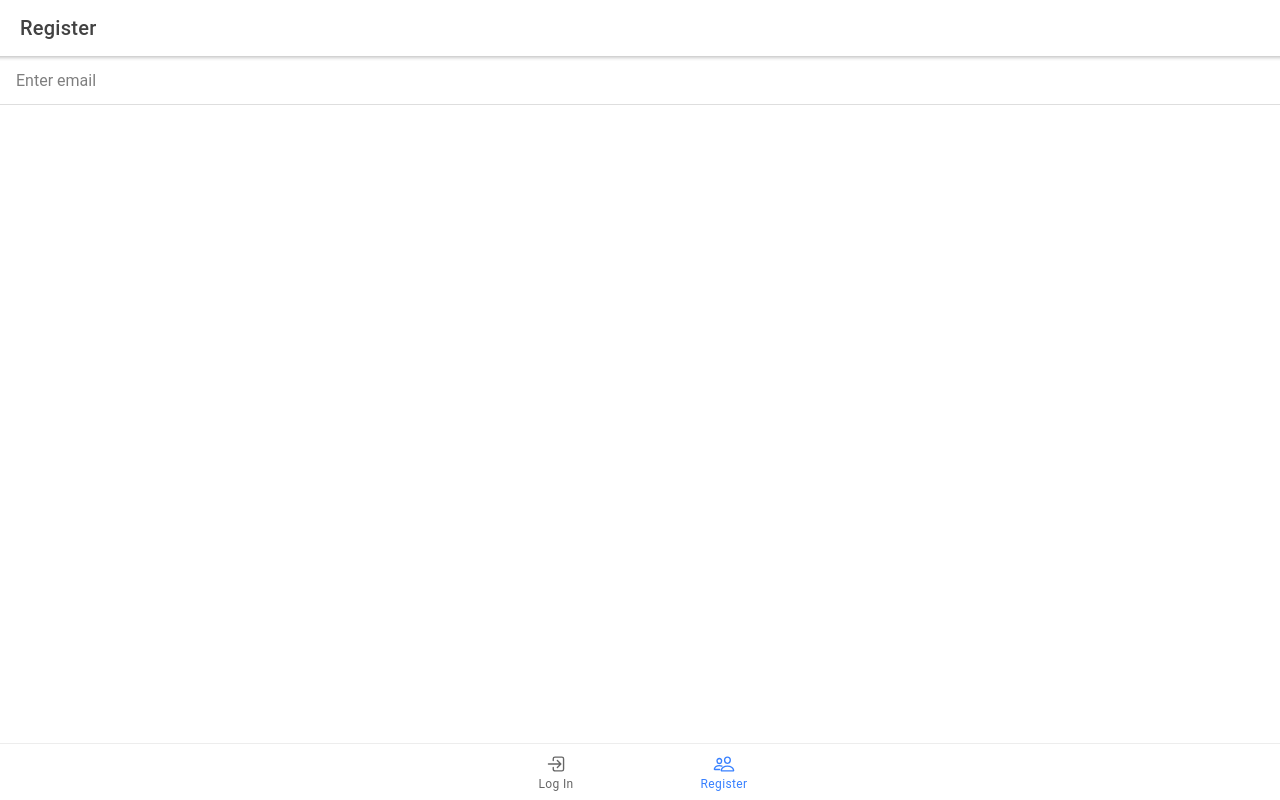
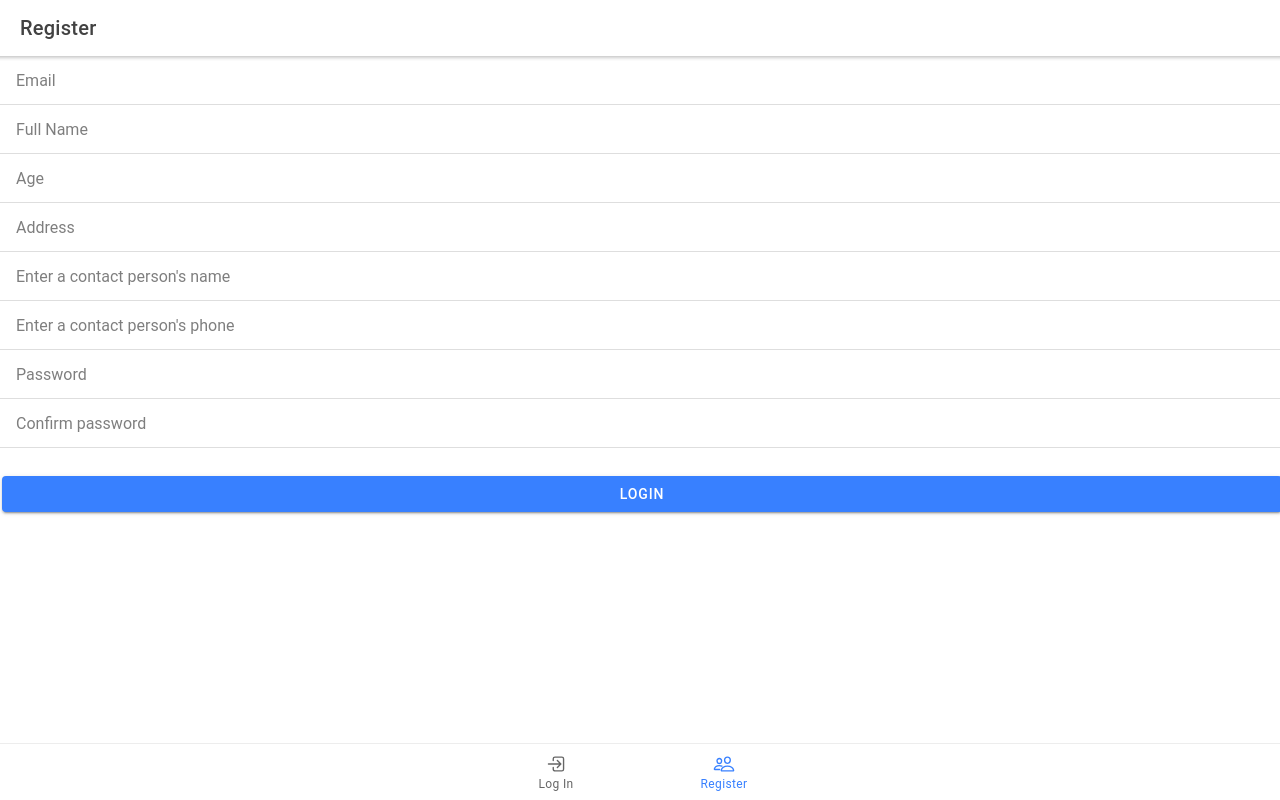
Before and after one commit to TheBobu/BrainyTrainyMobile, a React (Create React App) app: page /register in a window 1280 px wide. Built offline with nearby package versions, Linux system fonts and the light colour scheme; no server answers.

Commit message:
register login and logout finished

```diff
--- a/package.json
+++ b/package.json
@@ -8,7 +8,7 @@
     "@capacitor/haptics": "1.1.2",
     "@capacitor/keyboard": "1.1.2",
     "@capacitor/status-bar": "1.0.5",
-    "@ionic/react": "^5.3.0-dev.202006222125.df37029",
+    "@ionic/react": "^5.8.4",
     "@ionic/react-router": "^5.3.0-dev.202006222125.df37029",
     "@testing-library/jest-dom": "^5.11.9",
     "@testing-library/react": "^11.2.5",
@@ -22,7 +22,7 @@
     "axios": "^0.23.0",
     "ionicons": "^5.4.0",
     "react": "^17.0.1",
-    "react-dom": "^17.0.1",
+    "react-dom": "^16.8.6",
     "react-query": "^3.27.0",
     "react-router": "^5.2.0",
     "react-router-dom": "^5.3.0",
--- a/src/AppRoutes.tsx
+++ b/src/AppRoutes.tsx
@@ -8,13 +8,14 @@ import {
     IonTabs,
 } from '@ionic/react';
 import { IonReactRouter } from '@ionic/react-router';
-import { homeOutline, logInOutline, peopleOutline, personOutline } from 'ionicons/icons';
+import { homeOutline, logInOutline, logOutOutline, peopleOutline, personOutline } from 'ionicons/icons';
 import React from 'react'
 import Home from './pages/Home';
 import Profile from './pages/Profile';
 import Login from './pages/Auth/Login';
 import { useAuth } from './hooks/Auth.hooks';
 import Register from './pages/Auth/Register';
+import Logout from './pages/Auth/Logout';
 
 const AppRoutes: React.FC = () => {
     const { isAuthenticated } = useAuth();
@@ -34,6 +35,9 @@ const AppRoutes: React.FC = () => {
                     <Route exact path="/register">
                         {!isAuthenticated ? <Register /> : <Redirect to="/" />}
                     </Route>
+                    <Route exact path="/logout">
+                        {isAuthenticated ? <Logout />: <Redirect to="/" />}
+                    </Route>
                     <Route exact path="/">
                         <Redirect to="/home" />
                     </Route>
@@ -48,6 +52,10 @@ const AppRoutes: React.FC = () => {
                             <IonTabButton tab="profile" href="/profile">
                                 <IonIcon icon={personOutline} />
                                 <IonLabel>Profile</IonLabel>
+                            </IonTabButton>
+                            <IonTabButton tab="logout" href="/logout">
+                                <IonIcon icon={logOutOutline} />
+                                <IonLabel>Log Out</IonLabel>
                             </IonTabButton>
                         </IonTabBar>
                         : <IonTabBar slot="bottom">
--- a/src/AuthProvider.tsx
+++ b/src/AuthProvider.tsx
@@ -4,6 +4,7 @@ import { UserContextModel } from './models/User.model';
 import { LoginModel } from './models/Login.model';
 import useLocalStorage from './hooks/LocalStorage.hooks';
 import { authContext } from './context/AuthContext';
+import { useHistory } from 'react-router';
 
 
 export const AuthProvider: React.FC = ({ children }) => {
--- /dev/null
+++ b/src/pages/Auth/Logout.tsx
@@ -0,0 +1,15 @@
+import { useEffect } from "react";
+import { useAuth } from "../../hooks/Auth.hooks";
+
+const Logout = () => {
+
+    const { logout } = useAuth();
+
+    useEffect(() => {
+        logout();
+    })
+
+    return <></>
+}
+
+export default Logout;
--- a/src/pages/Auth/Register.tsx
+++ b/src/pages/Auth/Register.tsx
@@ -1,8 +1,61 @@
-import { IonContent, IonHeader, IonInput, IonItem, IonPage, IonTitle, IonToolbar } from '@ionic/react';
+import { IonButton, IonContent, IonHeader, IonInput, IonItem, IonPage, IonTitle, IonToolbar, useIonToast } from '@ionic/react';
 import { useState } from 'react';
+import { useMutation } from 'react-query';
+import { useHistory } from 'react-router';
+import { useAxios } from '../../context/AxiosContext';
+import { UserModel } from '../../models/User.model';
 
 const Register: React.FC = () => {
-    const [email, setEmail] = useState<string>();
+    const [present, dismiss] = useIonToast();
+    const [user, setUser] = useState<UserModel>(
+        {
+            email: null,
+            password: null,
+            info: {
+                address: null,
+                age: null,
+                contactPersonName: null,
+                contactPersonNumber: null,
+                fullName: null,
+            },
+        }
+    );
+
+    const { authAxios } = useAxios();
+
+    const [confirmPassword, setConfirmPassword] = useState<string>('');
+
+    const { mutate: register } = useMutation(
+        (formData: UserModel) =>
+            authAxios.post('Account/Register', formData),
+        {
+            onSuccess: () => {
+                present({
+                    buttons: [{ text: 'hide', handler: () => { dismiss(); } }],
+                    message: 'Account created successfully!',
+                });
+            },
+            onError: () => {
+                present({
+                    buttons: [{ text: 'hide', handler: () => { dismiss() } }],
+                    message: 'Something went wrong!',
+                });
+            }
+        }
+    )
+
+    const submitForm = () => {
+        if (user.password === confirmPassword) {
+            register(user)
+        }
+        else {
+            present({
+                buttons: [{ text: 'hide', handler: () => { dismiss() } }],
+                message: "Passwords don't match.",
+            });
+        }
+    }
+
     return (
         <IonPage>
             <IonHeader>
@@ -16,11 +69,94 @@ const Register: React.FC = () => {
                         <IonTitle size="large">Register</IonTitle>
                     </IonToolbar>
                 </IonHeader>
-                <IonItem>
-                    <IonInput type='email' value={email} placeholder="Enter email" onIonChange={e => setEmail(e.detail.value!)}></IonInput>
-                </IonItem>
+                <form>
+                    <IonItem>
+                        <IonInput type='email' value={user.email} required placeholder="Email" onIonChange={e =>
+                            setUser(
+                                {
+                                    ...user,
+                                    email: e.detail.value!
+                                })
+                        } />
+                    </IonItem>
+                    <IonItem>
+                        <IonInput type='text' value={user.info.fullName} required placeholder="Full Name" onIonChange={e =>
+                            setUser(
+                                {
+                                    ...user,
+                                    info: {
+                                        ...user.info,
+                                        fullName: e.detail.value!
+                                    }
+                                })
+                        } />
+                    </IonItem>
+                    <IonItem>
+                        <IonInput type='number' value={user.info.age} required placeholder="Age" onIonChange={e =>
+                            setUser(
+                                {
+                                    ...user,
+                                    info: {
+                                        ...user.info,
+                                        age: +e.detail.value!
+                                    }
+                                })
+                        } />
+                    </IonItem>
+                    <IonItem>
+                        <IonInput type='text' value={user.info.address} required placeholder="Address" onIonChange={e =>
+                            setUser(
+                                {
+                                    ...user,
+                                    info: {
+                                        ...user.info,
+                                        address: e.detail.value!
+                                    }
+                                })
+                        } />
+                    </IonItem>
+                    <IonItem>
+                        <IonInput type='text' value={user.info.contactPersonName} placeholder="Enter a contact person's name" onIonChange={e =>
+                            setUser(
+                                {
+                                    ...user,
+                                    info: {
+                                        ...user.info,
+                                        contactPersonName: e.detail.value!
+                                    }
+                                })
+                        } />
+                    </IonItem>
+                    <IonItem>
+                        <IonInput type='text' value={user.info.contactPersonNumber} placeholder="Enter a contact person's phone" onIonChange={e =>
+                            setUser(
+                                {
+                                    ...user,
+                                    info: {
+                                        ...user.info,
+                                        contactPersonNumber: e.detail.value!
+                                    }
+                                })
+                        } />
+                    </IonItem>
+                    <IonItem>
+                        <IonInput type='password' value={user.password} required placeholder="Password" onIonChange={e =>
+                            setUser(
+                                {
+                                    ...user,
+                                    password: e.detail.value!
+                                })
+                        } />
+                    </IonItem>
+                    <IonItem>
+                        <IonInput type='password' value={confirmPassword} required placeholder="Confirm password" onIonChange={e => setConfirmPassword(e.detail.value!)
+                        } />
+                    </IonItem>
+
+                    <IonButton className='login-btn' color="primary" onClick={(e) => { e.preventDefault(); submitForm() }}>Login</IonButton>
+                </form>
             </IonContent>
-        </IonPage>
+        </IonPage >
     );
 }
 
```
Also changed, not shown: src/models/User.model.ts (+12 -4 lines), 1 other file (tests, documents, lock files or other folders).
